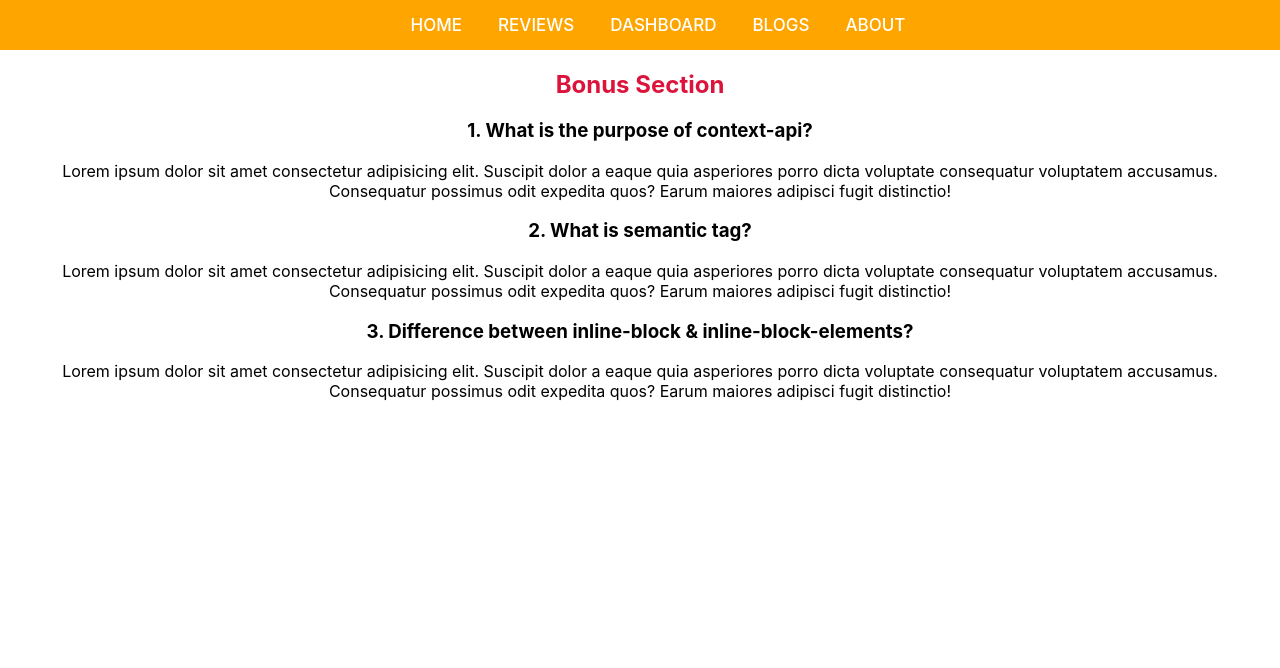
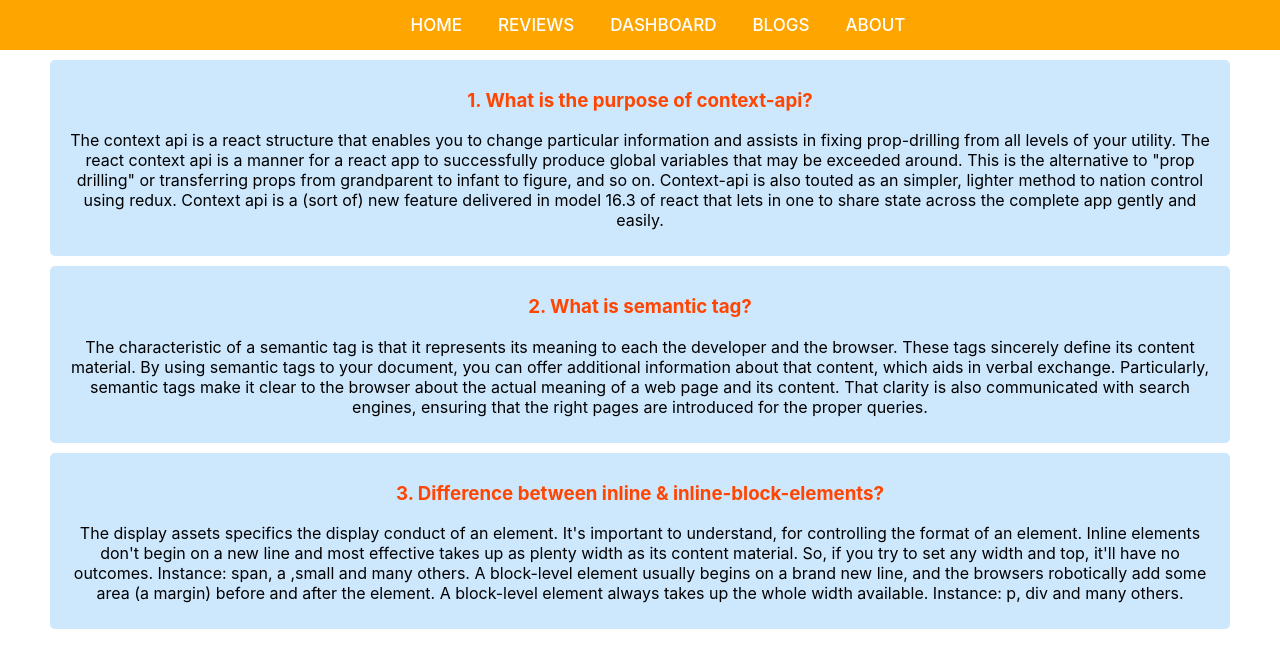
Before and after one commit to rashedevs/clock-zone, a React (Create React App) app: page /blogs in a window 1280 px wide. Shown: the top 668 px of the page. Built offline with nearby package versions, Linux system fonts and the light colour scheme.

Commit message:
blogs part and review data updated

```diff
--- a/src/components/Blogs/Blogs.css
+++ b/src/components/Blogs/Blogs.css
@@ -2,6 +2,15 @@
     padding: 0px 50px;
 }
 
-.blog-title {
-    color: crimson;
+.blog {
+    margin-top: 10px;
+    margin-bottom: 10px;
+    padding: 10px;
+    border: none;
+    border-radius: 5px;
+    background-color: rgb(205, 231, 253);
 }
+
+.blog h3 {
+    color: orangered;
+}
--- a/src/components/Blogs/Blogs.js
+++ b/src/components/Blogs/Blogs.js
@@ -4,19 +4,22 @@ import './Blogs.css'
 const Blogs = () => {
     return (
         <div>
-            <h2 className='blog-title'>Bonus Section</h2>
             <div className='blogs-container'>
-                <div>
+                <div className='blog'>
                     <h3>1. What is the purpose of context-api?</h3>
-                    <p>Lorem ipsum dolor sit amet consectetur adipisicing elit. Suscipit dolor a eaque quia asperiores porro dicta voluptate consequatur voluptatem accusamus. Consequatur possimus odit expedita quos? Earum maiores adipisci fugit distinctio!</p>
+                    <p>The context api is a react structure that enables you to change particular information and assists in fixing prop-drilling from all levels of your utility. The react context api is a manner for a react app to successfully produce global variables that may be exceeded around. This is the alternative to "prop drilling" or transferring props from grandparent to infant to figure, and so on. Context-api is also touted as an simpler, lighter method to nation control using redux. Context api is a (sort of) new feature delivered in model 16.3 of react that lets in one to share state across the complete app gently and easily.</p>
                 </div>
-                <div>
+                <div className='blog'>
                     <h3>2. What is semantic tag?</h3>
-                    <p>Lorem ipsum dolor sit amet consectetur adipisicing elit. Suscipit dolor a eaque quia asperiores porro dicta voluptate consequatur voluptatem accusamus. Consequatur possimus odit expedita quos? Earum maiores adipisci fugit distinctio!</p>
+                    <p>The characteristic of a semantic tag is that it represents its meaning to each the developer and the browser. These tags sincerely define its content material. By using semantic tags to your document, you can offer additional information about that content, which aids in verbal exchange. Particularly, semantic tags make it clear to the browser about the actual meaning of a web page and its content. That clarity is also communicated with search engines, ensuring that the right pages are introduced for the proper queries.</p>
                 </div>
-                <div>
-                    <h3>3. Difference between inline-block & inline-block-elements?</h3>
-                    <p>Lorem ipsum dolor sit amet consectetur adipisicing elit. Suscipit dolor a eaque quia asperiores porro dicta voluptate consequatur voluptatem accusamus. Consequatur possimus odit expedita quos? Earum maiores adipisci fugit distinctio!</p>
+                <div className='blog'>
+                    <h3>3. Difference between inline & inline-block-elements?</h3>
+                    <p>The display assets specifics the display conduct of an element. It's
+                        important to understand, for controlling the format of an element.
+                        Inline elements don't begin on a new line and most effective takes up as plenty width as its content material. So, if you try to set any width and top, it'll have no outcomes. Instance: span, a ,small and many others.
+                        A block-level element usually begins on a brand new line, and the browsers robotically add some area (a margin) before and after the element.
+                        A block-level element always takes up the whole width available. Instance: p, div and many others.</p>
                 </div>
 
             </div>
--- a/src/components/Home/Home.js
+++ b/src/components/Home/Home.js
@@ -29,7 +29,7 @@ const Home = () => {
                 <h2 className='review-title'>Customer Reviews (3)</h2>
                 <div className="review-container">
                     {
-                        reviews.slice(2, 5).map(review => <Review key={review.id} review={review}></Review>)
+                        reviews.slice(0, 3).map(review => <Review key={review.id} review={review}></Review>)
                     }
                 </div>
                 <button onClick={handleReviews} className='see-all-btn'>SEE ALL REVIEWS</button>
```
Also changed, not shown: public/review.json (+6 -6 lines).
